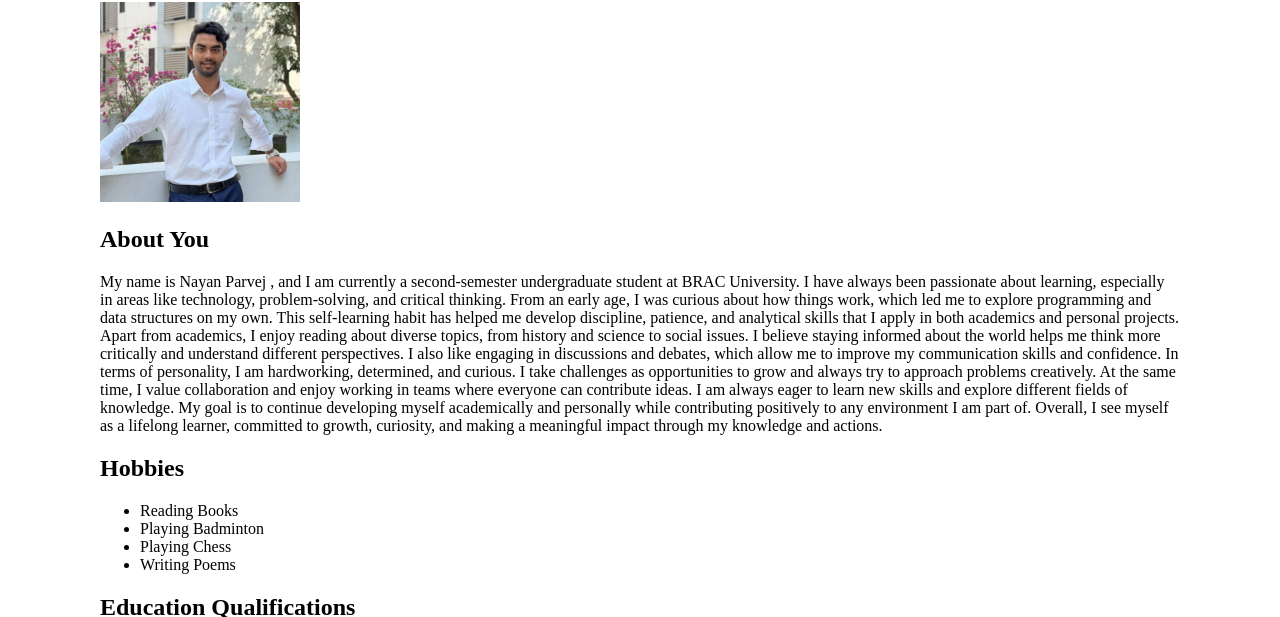
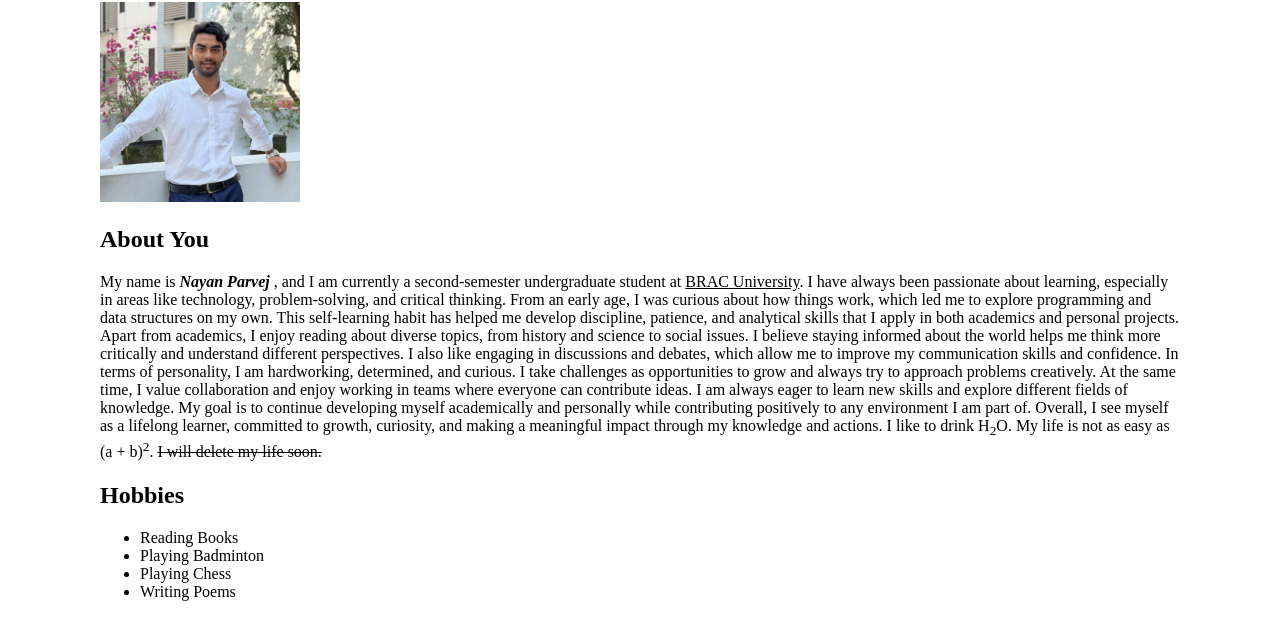
Before and after one commit to NaPa-Extra/my-portfolio, a plain HTML site: page index.html in a window 1280 px wide. Shown: the part 156-773 px from the top of the page. Drawn offline with Linux system fonts and the light colour scheme.

Commit message:
Third Push

```diff
--- a/index.html
+++ b/index.html
@@ -11,13 +11,13 @@
     <img src="square-image.jpg" alt="" width="200px" height="200px" id="image">
     <div>
         <h2>About You</h2>
-        <p>My name is Nayan Parvej , and I am currently a second-semester undergraduate student at BRAC University. I have always been passionate about learning, especially in areas like technology, problem-solving, and critical thinking. From an early age, I was curious about how things work, which led me to explore programming and data structures on my own. This self-learning habit has helped me develop discipline, patience, and analytical skills that I apply in both academics and personal projects.
+        <p>My name is <b><i>Nayan Parvej</i></b> , and I am currently a second-semester undergraduate student at <u>BRAC University</u>. I have always been passionate about learning, especially in areas like technology, problem-solving, and critical thinking. From an early age, I was curious about how things work, which led me to explore programming and data structures on my own. This self-learning habit has helped me develop discipline, patience, and analytical skills that I apply in both academics and personal projects.
 
 Apart from academics, I enjoy reading about diverse topics, from history and science to social issues. I believe staying informed about the world helps me think more critically and understand different perspectives. I also like engaging in discussions and debates, which allow me to improve my communication skills and confidence.
 
 In terms of personality, I am hardworking, determined, and curious. I take challenges as opportunities to grow and always try to approach problems creatively. At the same time, I value collaboration and enjoy working in teams where everyone can contribute ideas.
 
-I am always eager to learn new skills and explore different fields of knowledge. My goal is to continue developing myself academically and personally while contributing positively to any environment I am part of. Overall, I see myself as a lifelong learner, committed to growth, curiosity, and making a meaningful impact through my knowledge and actions.</p>
+I am always eager to learn new skills and explore different fields of knowledge. My goal is to continue developing myself academically and personally while contributing positively to any environment I am part of. Overall, I see myself as a lifelong learner, committed to growth, curiosity, and making a meaningful impact through my knowledge and actions. I like to drink H<sub>2</sub>O. My life is not as easy as (a + b)<sup>2</sup>. <del>I will delete my life soon.</del></p>
     </div>
     <div>
         <h2>Hobbies</h2>
```
